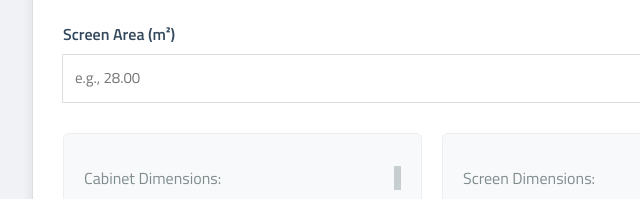
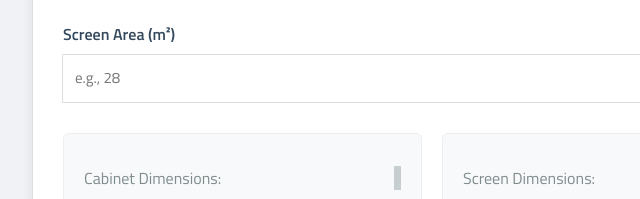
Before and after one commit to kayongest/led_calc.github.io, a plain HTML site: page index.html in a window 1280 px wide. Both pictures are taken after a click on the button "Area". Shown: the part 181-380 px from the top of the page, 208-848 px from the left. Drawn offline with nearby package versions, Linux system fonts and the light colour scheme.

Commit message:
Update index.html

```diff
--- a/index.html
+++ b/index.html
@@ -192,7 +192,7 @@
                       id="screenArea"
                       step="0.01"
                       min="0.1"
-                      placeholder="e.g., 28.00"
+                      placeholder="e.g., 28"
                       oninput="calculateFromArea()"
                     />
                   </div>
```
